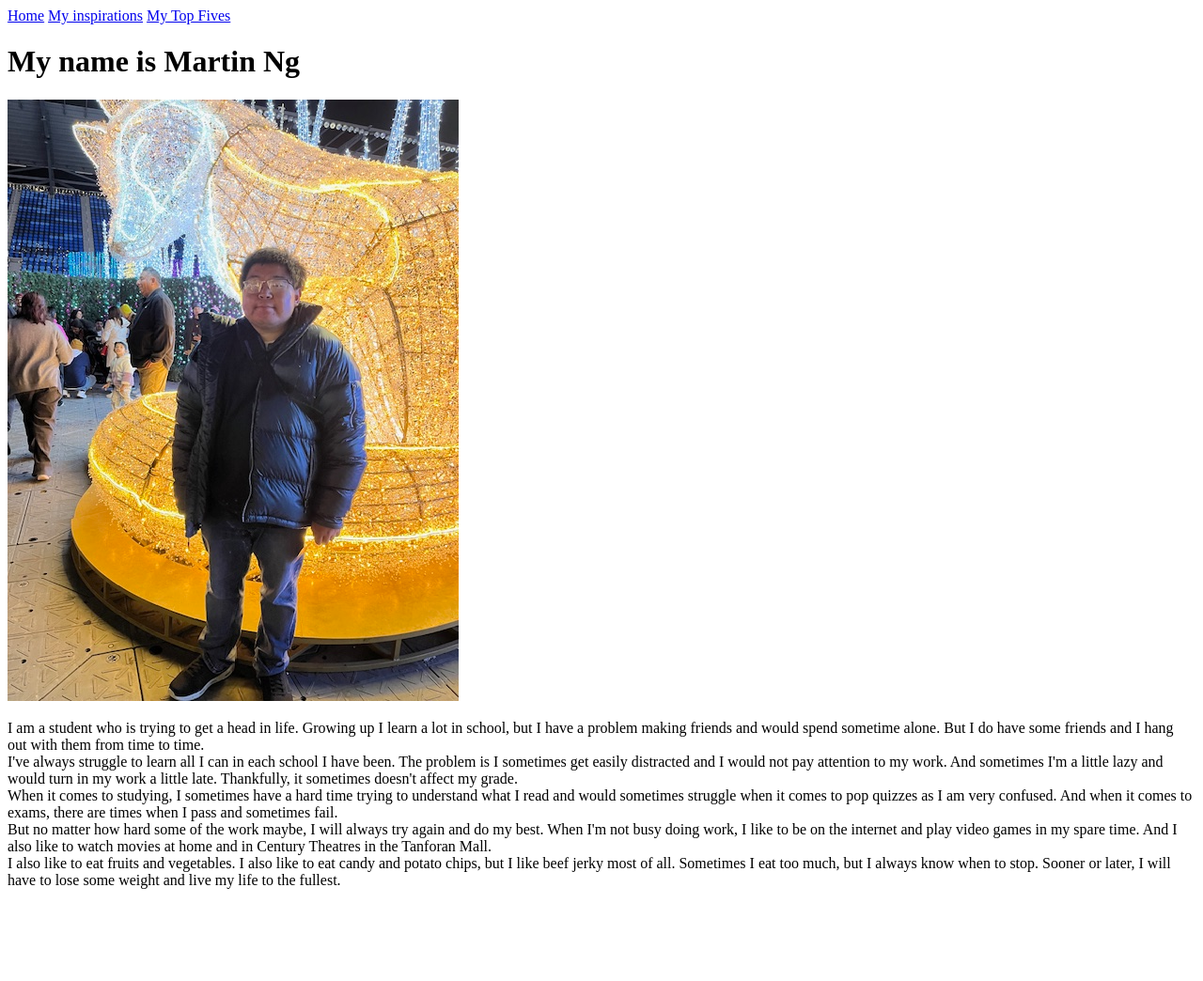
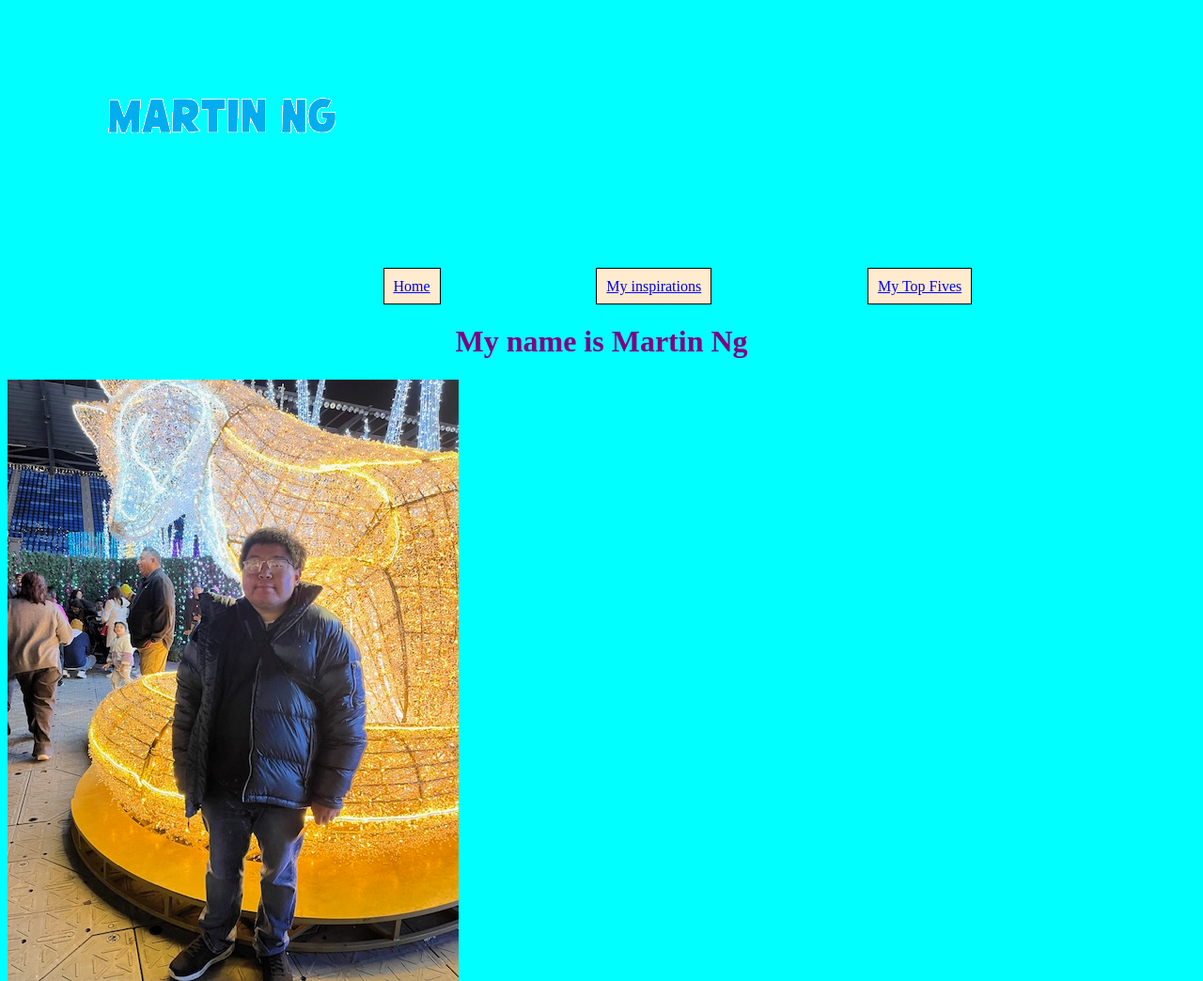
Before and after one commit to Learningmartin1/ProjectOne, a plain HTML site: page index.html in a window 1280 px wide. Shown: the top 1044 px of the page at 94% size. Before the commit the page ends 962 px from the top, so only its background shows below. Drawn offline with Linux system fonts and the light colour scheme.

Commit message:
Martin Ng

```diff
--- a/Inspiration/css/Inspiration.css
+++ b/Inspiration/css/Inspiration.css
@@ -0,0 +1,12 @@
+body {
+    background-color: chartreuse;
+}
+
+h1 {
+    color: purple;
+
+}
+
+h2 {
+
+}
--- /dev/null
+++ b/TopFives/css/TopFives.css
@@ -0,0 +1,13 @@
+body {
+    background-color: deeppink;
+}
+
+h1 {
+    color: gray;
+    text-align: center;
+}
+
+img {
+    display: block;
+
+}
--- a/css/stylesheet.css
+++ b/css/stylesheet.css
@@ -0,0 +1,37 @@
+body {
+    background-color: aqua;
+
+}
+
+img {
+    display: block;
+    text-align: center;
+}
+
+h1 {
+    color: purple;
+    text-align: center;
+
+}
+
+p {
+    color: white;
+    text-align: center;
+    font-size: 30px;
+    font-weight: 110;
+}
+
+a {
+    border: 2px solid black;
+    background-color: blanchedalmond;
+border-width: thin;
+margin-left: 13%;
+padding: 10px;
+}
+
+nav {
+    margin: 0%;
+    padding: 10px;
+    text-align: center;
+
+}
--- a/index.html
+++ b/index.html
@@ -1,13 +1,18 @@
 <!DOCTYPE html>
-<html lang="en"
+<html lang="en">
 <head>
     <meta charset="UTF-8">
     <title>Martin Ng</title>
+    <link rel="stylesheet" href="css/stylesheet.css">
 </head>
 <body>
+<img src="img/Martin-Ng-gif.gif">
+
+<nav>
 <a href="index.html">Home</a>
 <a href="Inspiration/Inspiration.html">My inspirations</a>
 <a href="TopFives/TopFives.html">My Top Fives</a>
+</nav>
 
     <h1>My name is Martin Ng</h1>
 
```
Also changed, not shown: Inspiration/Inspiration.html (+3 -1 lines), TopFives/TopFives.html (+2 -1 lines), img/Martin-Ng-gif.gif (added).
